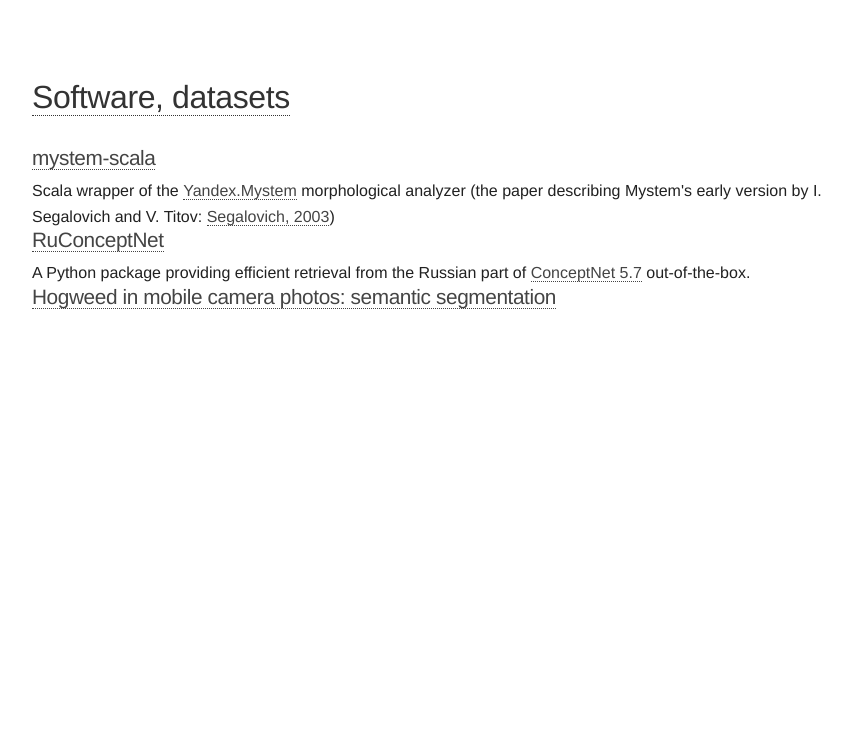
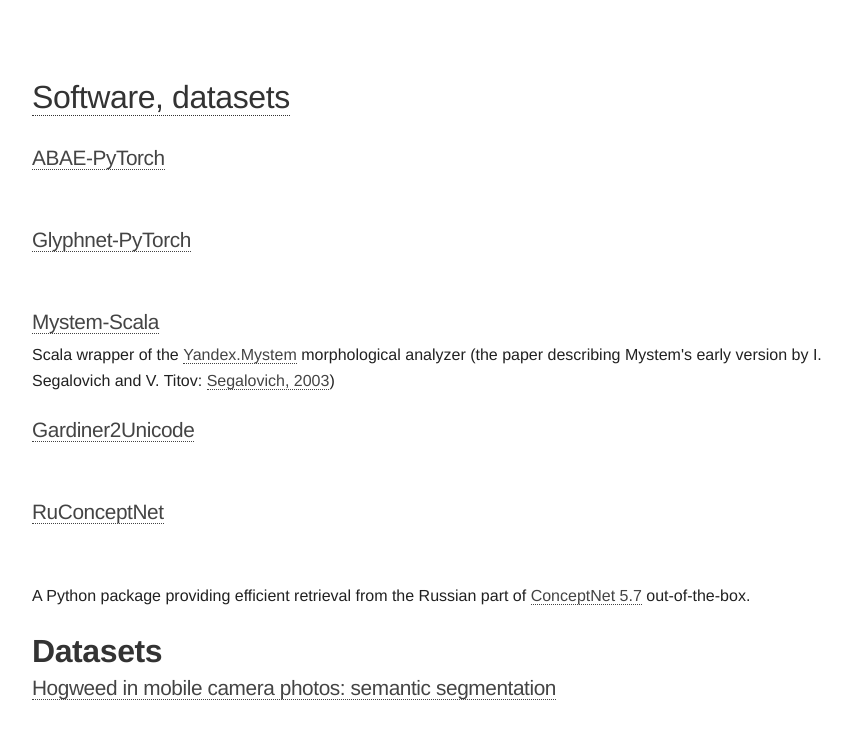
Before and after one commit to alexeyev/alexeyev.github.io, a Jekyll site: the page built from handmade.html, in a window 1280 px wide. Shown: the top 739 px of the page, without its empty margins (208-1060 px from the left). Built offline with Jekyll 4.4.1, drawn with Linux system fonts in a browser that asks for light colours.

Commit message:
Header behaviour updated + added more software and data

```diff
--- a/handmade.html
+++ b/handmade.html
@@ -14,18 +14,25 @@
     </nav>
 </header>
 <div class="content list">
-<!--    <h3>Software</h3>-->
-    <h3><a href="https://github.com/alexeyev/mystem-scala">mystem-scala</a></h3>
+
+    <h3><a href="https://github.com/alexeyev/abae-pytorch">ABAE-PyTorch</a></h3><br/><br/>
+
+    <h3><a href="https://github.com/alexeyev/glyphnet-pytorch">Glyphnet-PyTorch</a></h3><br/><br/>
+
+    <h3><a href="https://github.com/alexeyev/mystem-scala">Mystem-Scala</a></h3>
 
     Scala wrapper of the <a href="https://yandex.ru/dev/mystem/">Yandex.Mystem</a> morphological analyzer
     (the paper describing Mystem's early version by I. Segalovich and V. Titov:
-    <a href="http://download.yandex.ru/company/iseg-las-vegas.pdf">Segalovich, 2003</a>)
+    <a href="http://download.yandex.ru/company/iseg-las-vegas.pdf">Segalovich, 2003</a>)<br/><br/>
 
-    <h3><a href="https://github.com/alexeyev/RuConceptNet">RuConceptNet</a></h3>
+    <h3><a href="https://github.com/alexeyev/gardiner2unicode">Gardiner2Unicode</a></h3><br/><br/>
+
+    <h3><a href="https://github.com/alexeyev/RuConceptNet">RuConceptNet</a></h3><br/><br/>
 
     A Python package providing efficient retrieval from the Russian part
-    of <a href="http://conceptnet.io/">ConceptNet 5.7</a> out-of-the-box.
+    of <a href="http://conceptnet.io/">ConceptNet 5.7</a> out-of-the-box.<br/><br/>
 
+    <h1>Datasets</h1>
 
     <h3><a href="https://github.com/alexeyev/hogweed-ground-level-view">Hogweed in mobile camera photos: semantic segmentation</a></h3>
 
```
